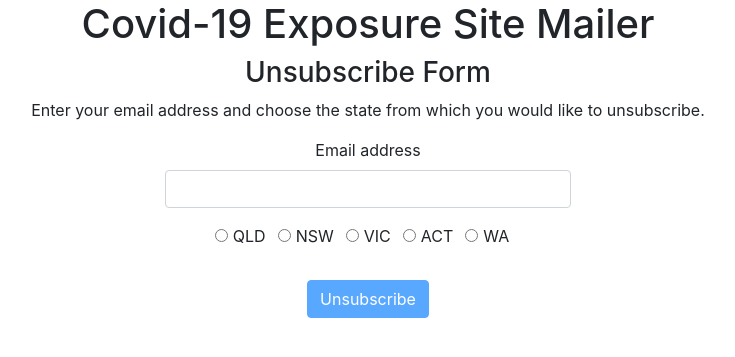
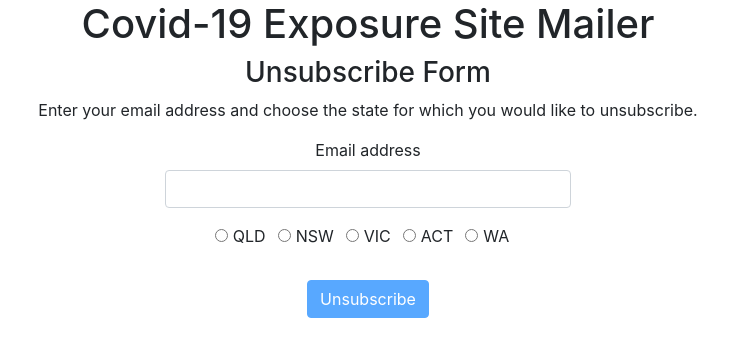
Before and after one commit to adamgrbac/contact-tracing-signup, a Flask app: page /unsubscribe in a window 1280 px wide. Shown: the top 357 px of the page, without its empty margins (272-1007 px from the left). Run offline with Flask 2, Linux system fonts and the light colour scheme; parts of the project's set-up code (start-up, migrations or seed data) failed here and were passed over; some libraries are stand-ins or nearby versions.

Commit message:
Changed unsubscribe page back

```diff
--- a/templates/unsubscribe.html
+++ b/templates/unsubscribe.html
@@ -22,7 +22,7 @@
 		<div id="headerText">
 			<h1 class="d-flex justify-content-center">Covid-19 Exposure Site Mailer</h1>
 			<h3 class="d-flex justify-content-center">Unsubscribe Form</h3>
-			<p class="d-flex justify-content-center">Enter your email address and choose the state from which you would like to unsubscribe.</p>
+			<p class="d-flex justify-content-center">Enter your email address and choose the state for which you would like to unsubscribe.</p>
 		</div>
 		<form method="post" action="unsubscribe/submit">
 			<div class="row">
```
